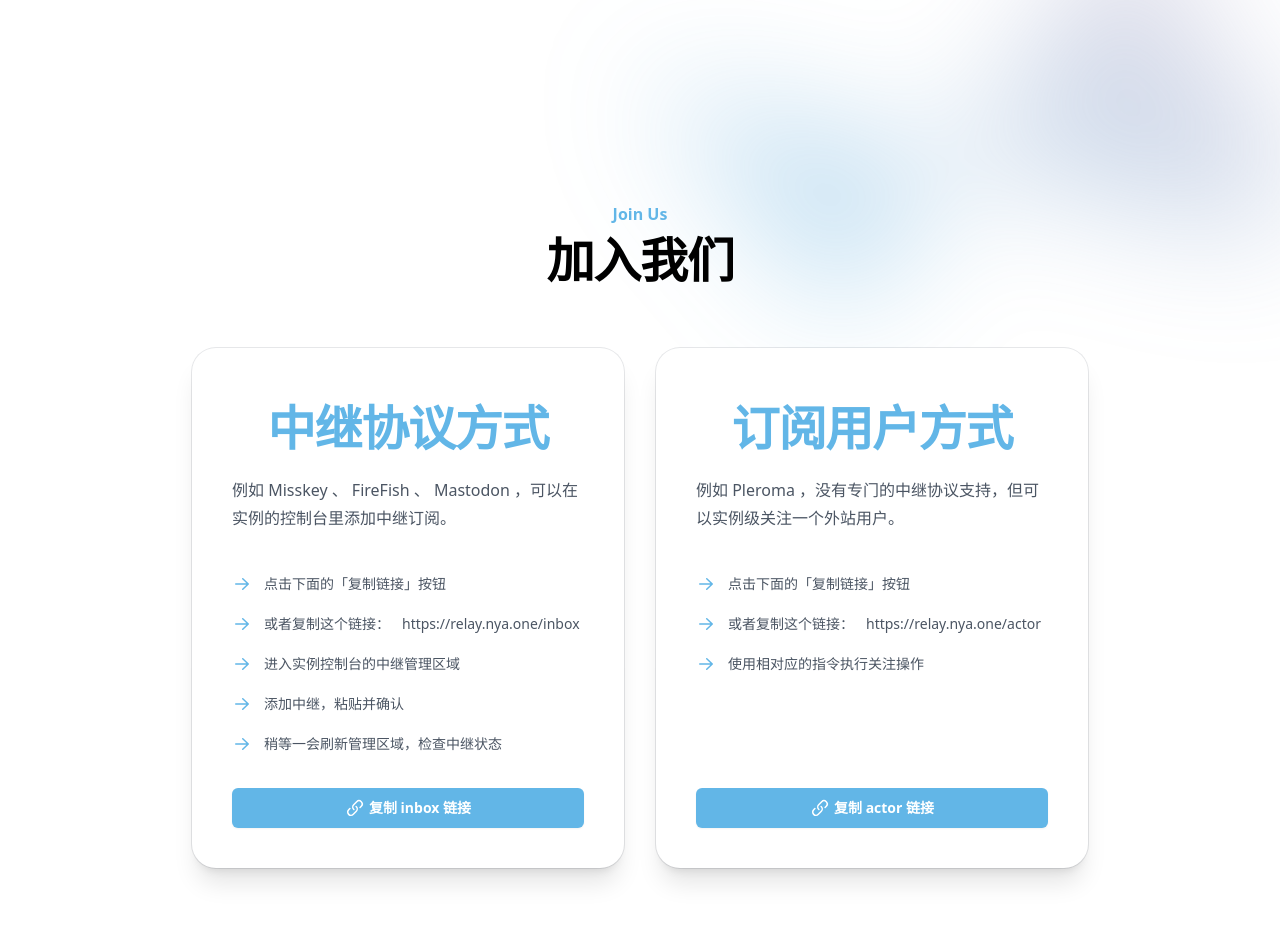
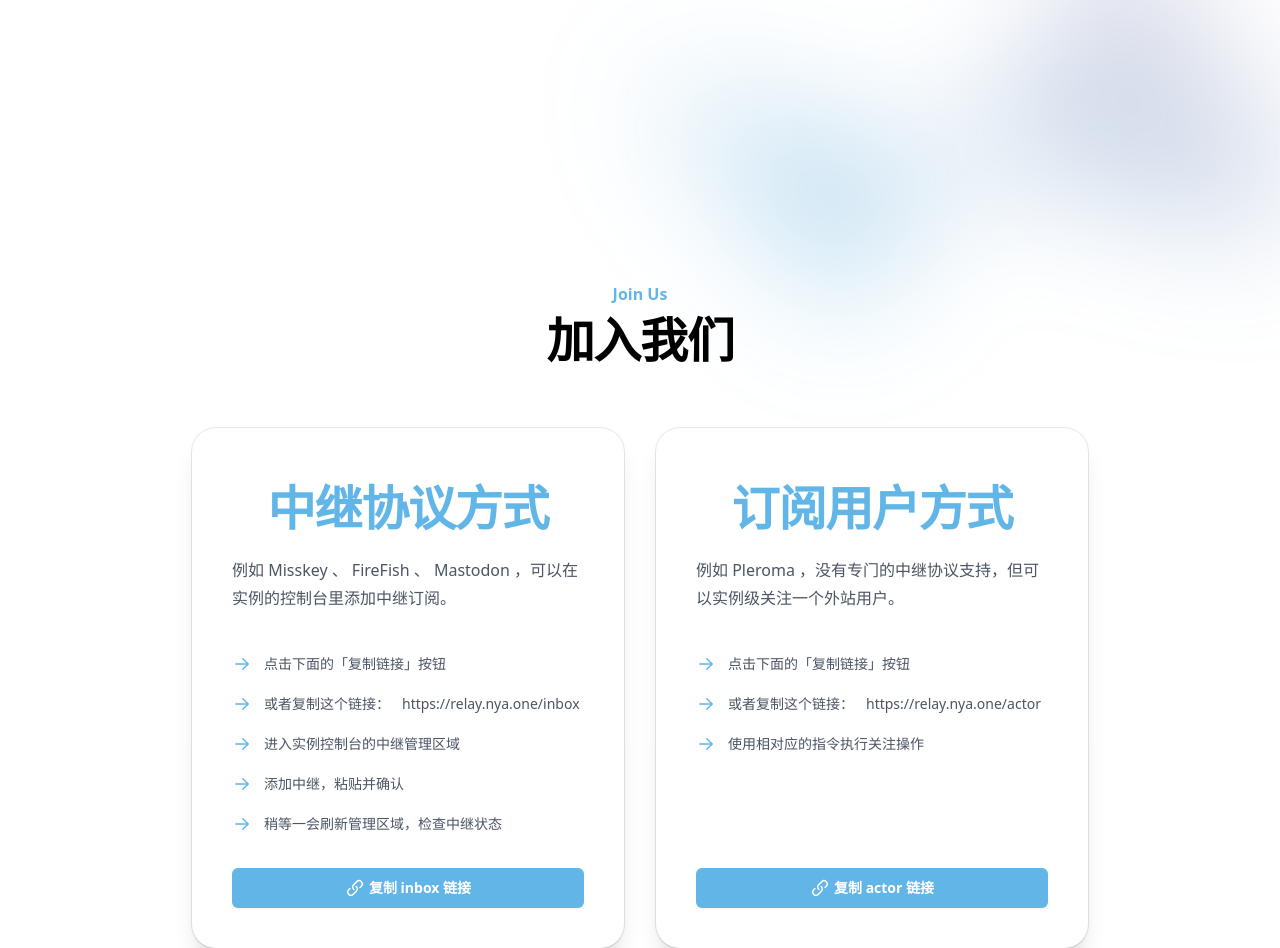
Before and after one commit to nyaone/relay-index-v2, a React (Vite) app: page / in a window 1280 px wide. Shown: the part 680-1628 px from the top of the page. Built offline with nearby package versions, Linux system fonts and the light colour scheme; no server answers.

Commit message:
chore: tweak padding top

```diff
--- a/src/components/join.tsx
+++ b/src/components/join.tsx
@@ -101,7 +101,7 @@ const MethodCard = ({
 
 const Join = () => (
   <div id="join" className="isolate overflow-hidden">
-    <div className="mx-auto max-w-7xl px-6 pb-96 pt-20 text-center lg:px-8">
+    <div className="mx-auto max-w-7xl px-6 pb-96 pt-24 text-center lg:px-8 lg:pt-40">
       <div className="mx-auto max-w-4xl">
         <span className="text-base font-semibold leading-7 text-primary">
           Join Us
```
